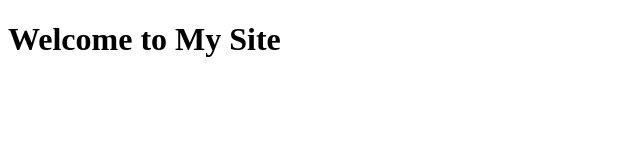
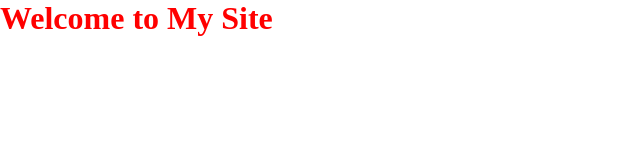
Before and after one commit to jchanthy/johnny, a plain HTML site: page index.html in a window 1280 px wide. Shown: the whole page, without its empty margins (0-640 px from the left). Drawn offline with Linux system fonts and the light colour scheme.

Commit message:
added style

```diff
--- /dev/null
+++ b/_style.css
@@ -0,0 +1,8 @@
+* {
+    margin: 0;
+    padding: 0;
+}
+
+body {
+    color: red;
+}
--- a/index.html
+++ b/index.html
@@ -2,6 +2,7 @@
 <html lang="en">
 <head>
     <meta charset="UTF-8">
+    <link rel="stylesheet" href="_style.css">
     <title>Johnny site</title>
 </head>
 <body>
```
